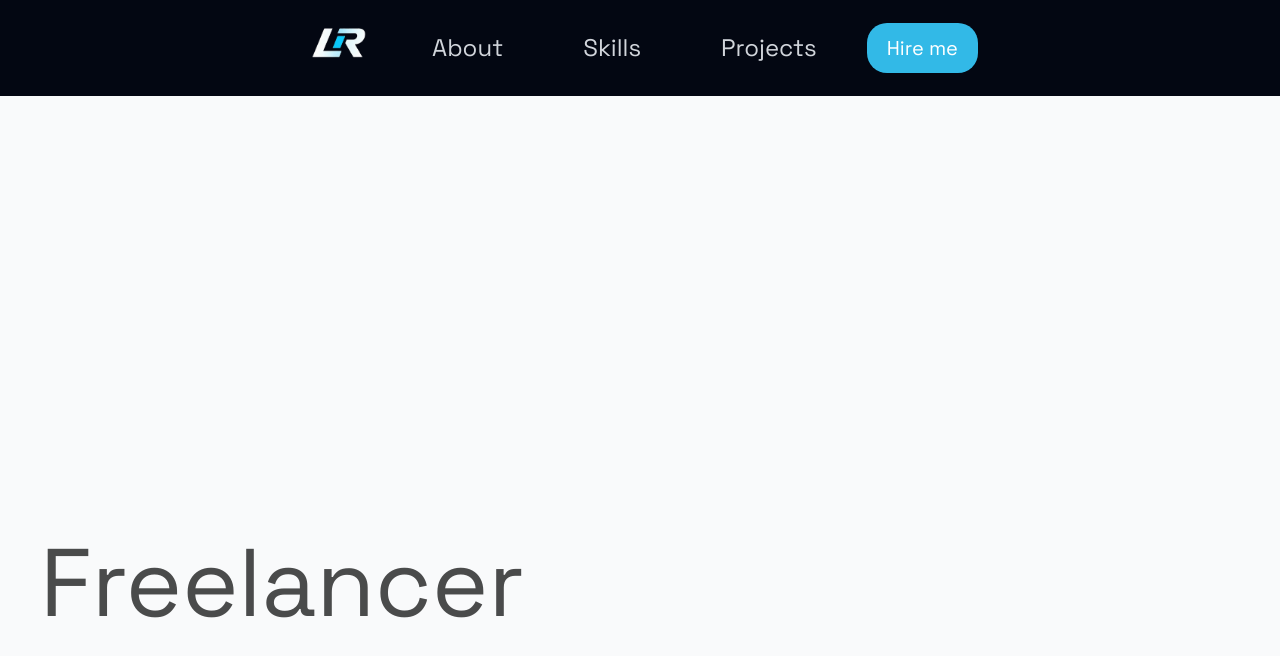
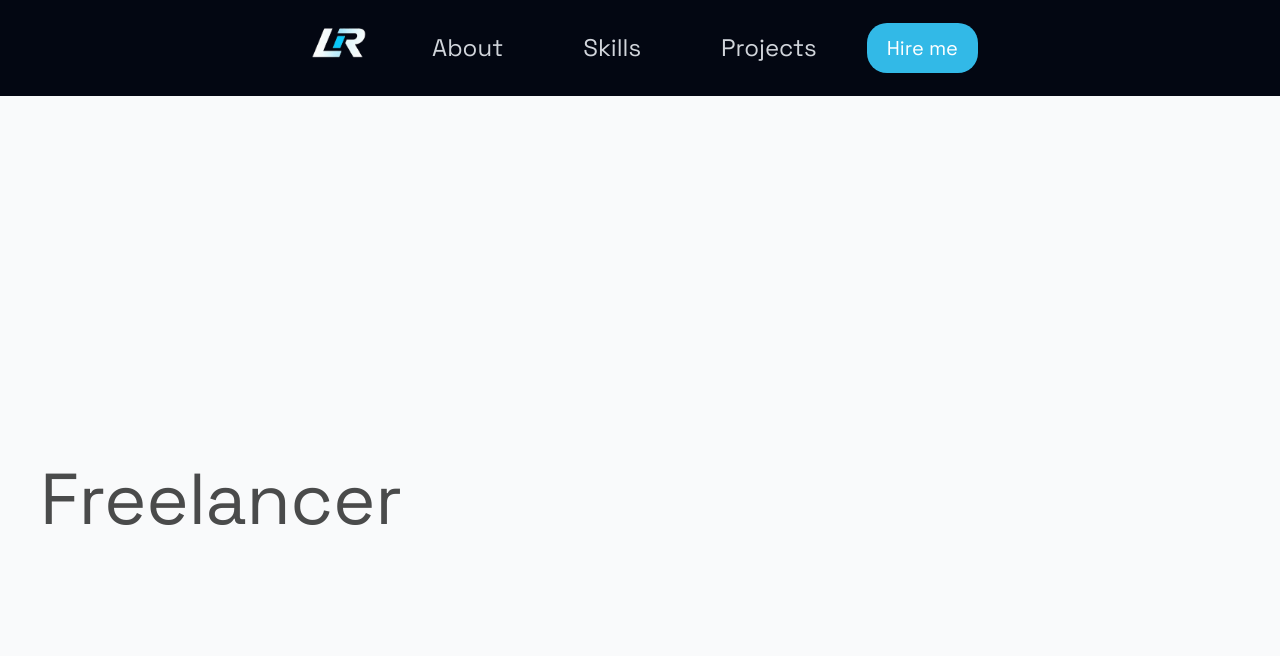
Before and after one commit to lucasribeiiroo/portifolio, a React (Vite) app in the folder portifolio/: page / in a window 1280 px wide. Shown: the top 656 px of the page. Built offline with nearby package versions, Linux system fonts and the light colour scheme.

Commit message:
Feature: ajustes

```diff
--- a/portifolio/src/index.css
+++ b/portifolio/src/index.css
@@ -3,7 +3,6 @@
 @tailwind utilities;
 
 body {
-  overflow: hidden !important;
   font-family: "Space Grotesk", serif;
 }
 
--- a/portifolio/src/pages/main/index.jsx
+++ b/portifolio/src/pages/main/index.jsx
@@ -53,16 +53,16 @@ const Main = () => {
       >
         {!disabledAnimation && (
           <>
-            <h1 className="text-8xl" id="title-1">
+            <h1 className="text-7xl" id="title-1">
               Software Engineer
             </h1>
-            <h1 className="text-8xl" id="title-2">
+            <h1 className="text-7xl" id="title-2">
               Front-End Developer
             </h1>
-            <h1 className="text-8xl" id="title-3">
+            <h1 className="text-7xl" id="title-3">
               React Developer
             </h1>
-            <h1 className="text-8xl" id="title-4">
+            <h1 className="text-7xl" id="title-4">
               Freelancer
             </h1>
           </>
```
